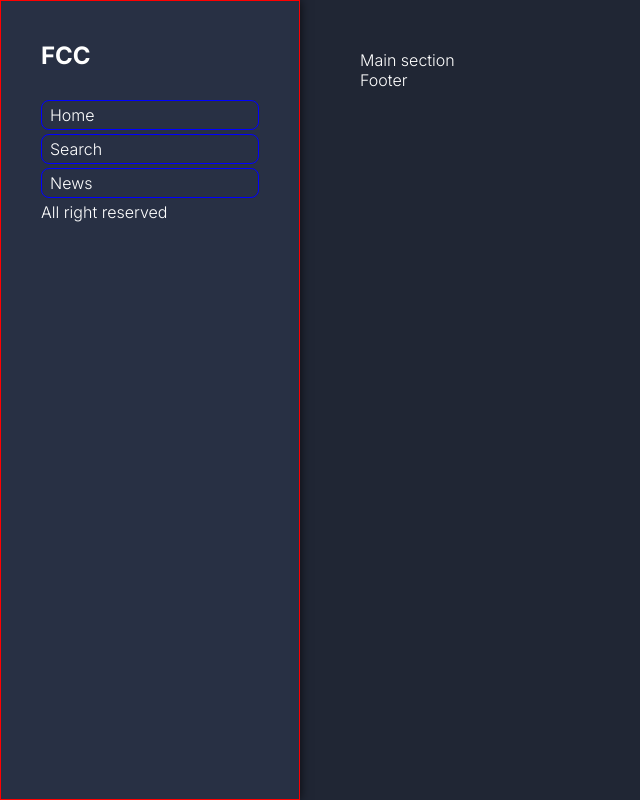
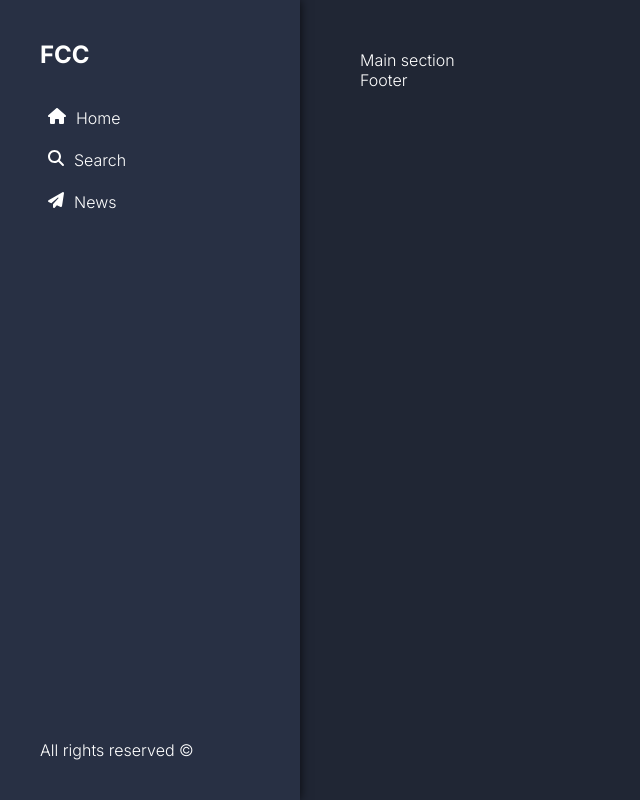
Before and after one commit to Cancellier27/personal_blog, a JavaScript app in the folder frontend/: page / in a window 1280 px wide. Shown: the whole page, without its empty margins (0-640 px from the left). Built offline with nearby package versions, Linux system fonts and the light colour scheme; the HTML template or start-up script is replaced by a standard one.

Commit message:
aside bar style upgraded

```diff
--- a/frontend/src/App.css
+++ b/frontend/src/App.css
@@ -6,6 +6,7 @@
 
 /* Aside / nav tab -------------------------- */
 #aside-tab-container {
+  padding: 40px;
   background-color: var(--aside-bar-background-color);
   box-shadow: var(--aside-bar-box-shadow);
   width: 300px;
@@ -13,9 +14,10 @@
   bottom: 0;
   position: fixed;
 
-  padding: 40px;
+  display: flex;
+  flex-direction: column;
+  justify-content: space-between;
 
-  border: solid red 1px;
 }
 
 .navigation-tag {
@@ -26,11 +28,25 @@
   list-style-type: none;
 }
 
+.nav-items-container a {
+  width: 100%;
+}
+
 .nav-item {
-  padding: 4px 0 4px 8px;
+  display: flex;
+  cursor: pointer;
+
+  padding: 9px 0 9px 8px;
   margin: 4px 0 4px;
-  border: solid blue 1px;
   border-radius: 8px;
+}
+
+.nav-item p {
+  margin-left: 10px;
+}
+
+.nav-item:hover {
+  background-color: var(--nav-hover-color);
 }
 
 #main-section-outermost-container {
--- a/frontend/src/App.js
+++ b/frontend/src/App.js
@@ -1,20 +1,34 @@
 import "./App.css"
-import { FontAwesomeIcon } from '@fortawesome/react-fontawesome'
-import { faF } from '@fortawesome/free-solid-svg-icons'
+import {FontAwesomeIcon} from "@fortawesome/react-fontawesome"
+import {
+  faHouse,
+  faMagnifyingGlass,
+  faPaperPlane
+} from "@fortawesome/free-solid-svg-icons"
 
 function App() {
   return (
     <div className="App">
       <aside id="aside-tab-container">
-        <h1 className="main-title title-font"> FCC </h1>
-        <nav className="navigation-tag">
-          <ul className="nav-items-container">
-            <li className="nav-item">Home</li>
-            <li className="nav-item">Search</li>
-            <li className="nav-item">News</li>
-          </ul>
-        </nav>
-        <footer>All right reserved </footer>
+        <div>
+          <h1 className="main-title title-font"> FCC </h1>
+          <nav className="navigation-tag">
+            <ul className="nav-items-container">
+              <a className="nav-item">
+                <FontAwesomeIcon icon={faHouse} /> <p>Home</p>
+              </a>
+              <li className="nav-item">
+                <FontAwesomeIcon icon={faMagnifyingGlass} />
+                <p>Search</p>
+              </li>
+              <a className="nav-item">
+                <FontAwesomeIcon icon={faPaperPlane} />
+                <p>News</p>
+              </a>
+            </ul>
+          </nav>
+        </div>
+        <footer>All rights reserved &#169; </footer>
       </aside>
       <div id="main-section-outermost-container">
         <section id="main-section-container">Main section</section>
--- a/frontend/src/index.css
+++ b/frontend/src/index.css
@@ -4,6 +4,7 @@
   --aside-bar-background-color: rgb(40, 48, 68);
   --aside-bar-box-shadow: 0 0 10px rgba(0, 0, 0, 0.75);
   --main-section-background-color: rgb(32, 38, 52);
+  --nav-hover-color: rgba(138, 147, 153, 0.25);
 }
 
 .title-font {
```
